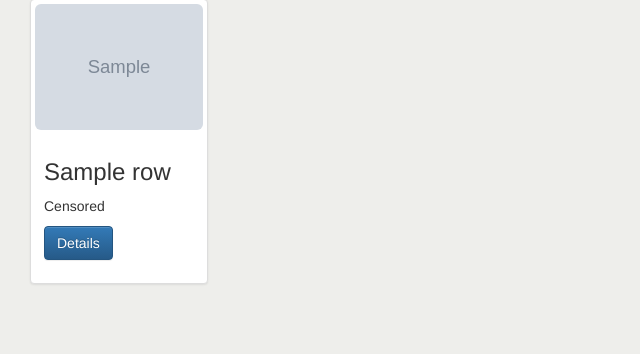
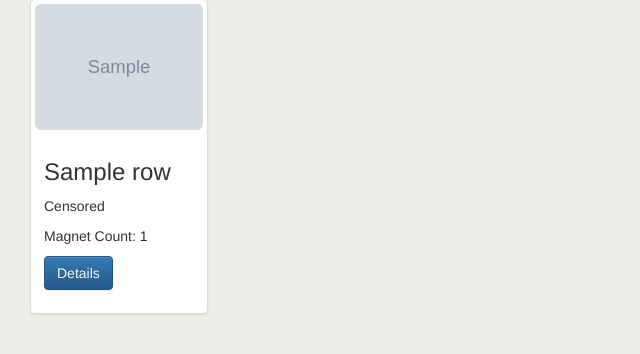
Before and after one commit to coolbadger/DjangoWeb, a Django app: template seed/templates/seed/actor_resource.html in a window 1280 px wide. Shown: the part 163-517 px from the top of the page, without its empty margins (0-640 px from the left). Run offline with Django 3.2, Linux system fonts and the light colour scheme; the template is opened without the code that fills it: most values are stand-ins (such as "Sample title", 1, 10 or a date in 2020); grey boxes marked "Sample" are stand-in pictures; parts of the project's set-up code (start-up, migrations or seed data) failed here and were passed over.

Commit message:
Add movie mag_count view.

```diff
--- a/seed/templates/seed/movie_fluid.html
+++ b/seed/templates/seed/movie_fluid.html
@@ -9,6 +9,7 @@
         <div class="caption"><h3>{{ row.title }}</h3>
             <p>{% if row.uncensored == 'y' %}{% trans 'Uncensored' %}{% else %}
                 {% trans 'Censored' %}{% endif %}</p>
+            <p>{% trans 'Magnet Count: ' %}{{ row.mag_count }}</p>
             <p>
                 <a href="{{ row.movie_url }}" target="_blank" class="btn btn-primary"
                    role="button">{% trans 'Details' %}</a>
```
